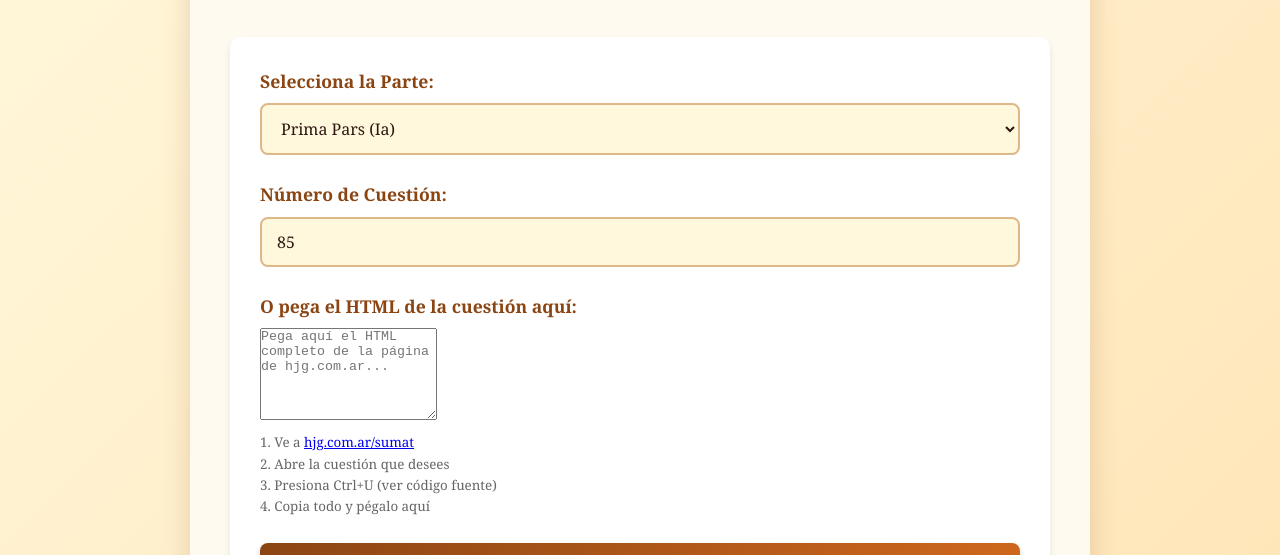
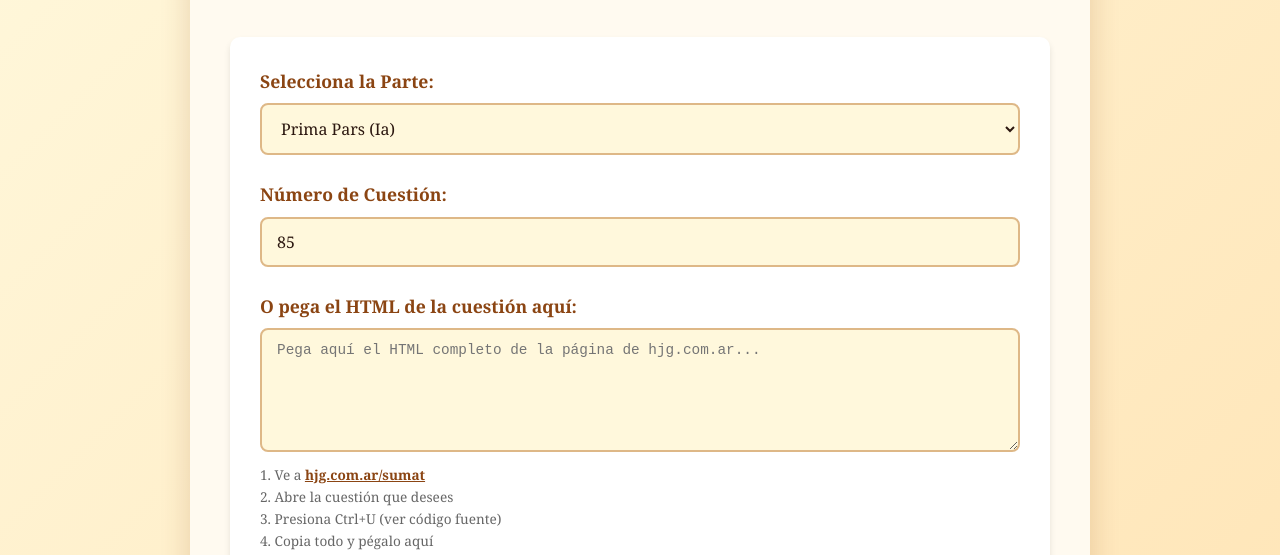
Before and after one commit to franfr007/sumateologicaenpdf, a plain HTML site: page index.html in a window 1280 px wide. Shown: the part 194-749 px from the top of the page. Drawn offline with Linux system fonts and the light colour scheme.

Commit message:
Enhance styles for textarea and small elements
Added styles for textarea and small elements.

```diff
--- a/styles.css
+++ b/styles.css
@@ -79,7 +79,8 @@ label {
 }
 
 select,
-input[type="number"] {
+input[type="number"],
+textarea {
     width: 100%;
     padding: 12px 15px;
     font-size: 1em;
@@ -92,10 +93,26 @@ input[type="number"] {
 }
 
 select:focus,
-input[type="number"]:focus {
+input[type="number"]:focus,
+textarea:focus {
     outline: none;
     border-color: var(--primary-color);
     box-shadow: 0 0 0 3px rgba(139, 69, 19, 0.1);
+}
+
+textarea {
+    resize: vertical;
+    font-family: 'Courier New', monospace;
+    font-size: 0.9em;
+}
+
+small {
+    font-size: 0.85em;
+}
+
+small a {
+    color: var(--primary-color);
+    font-weight: bold;
 }
 
 .btn-primary {
```
